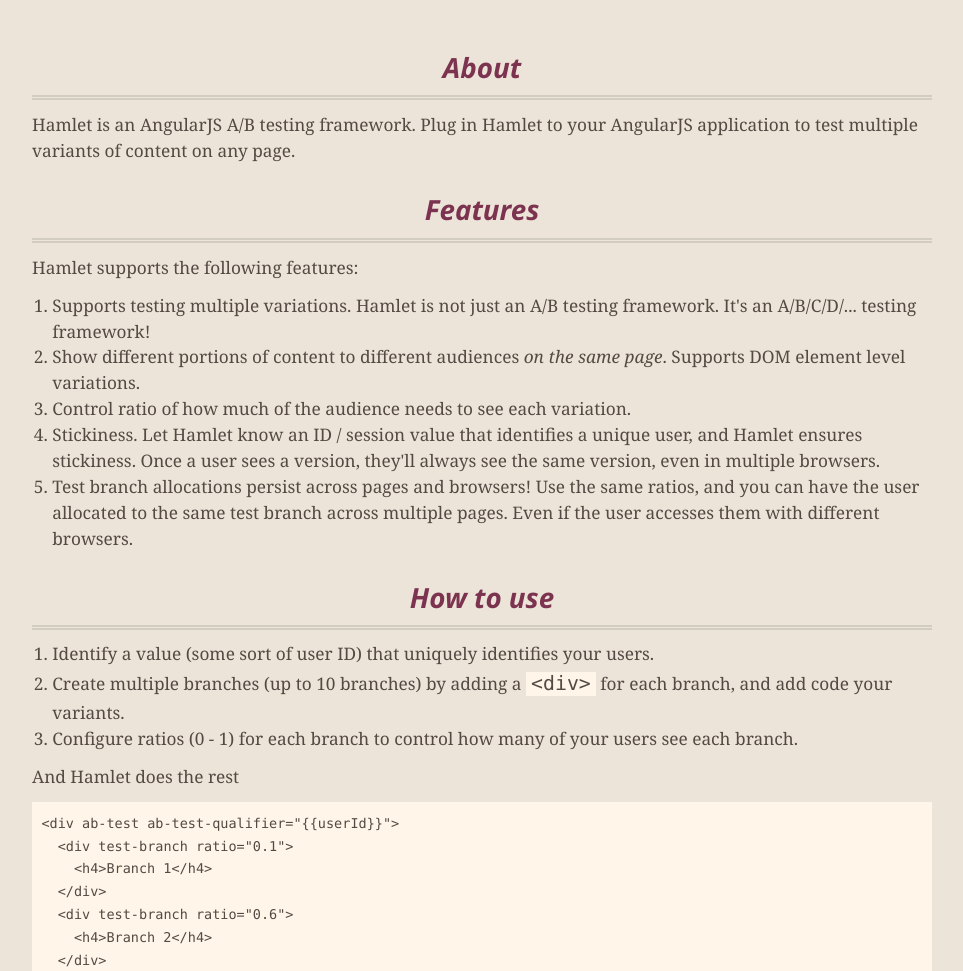
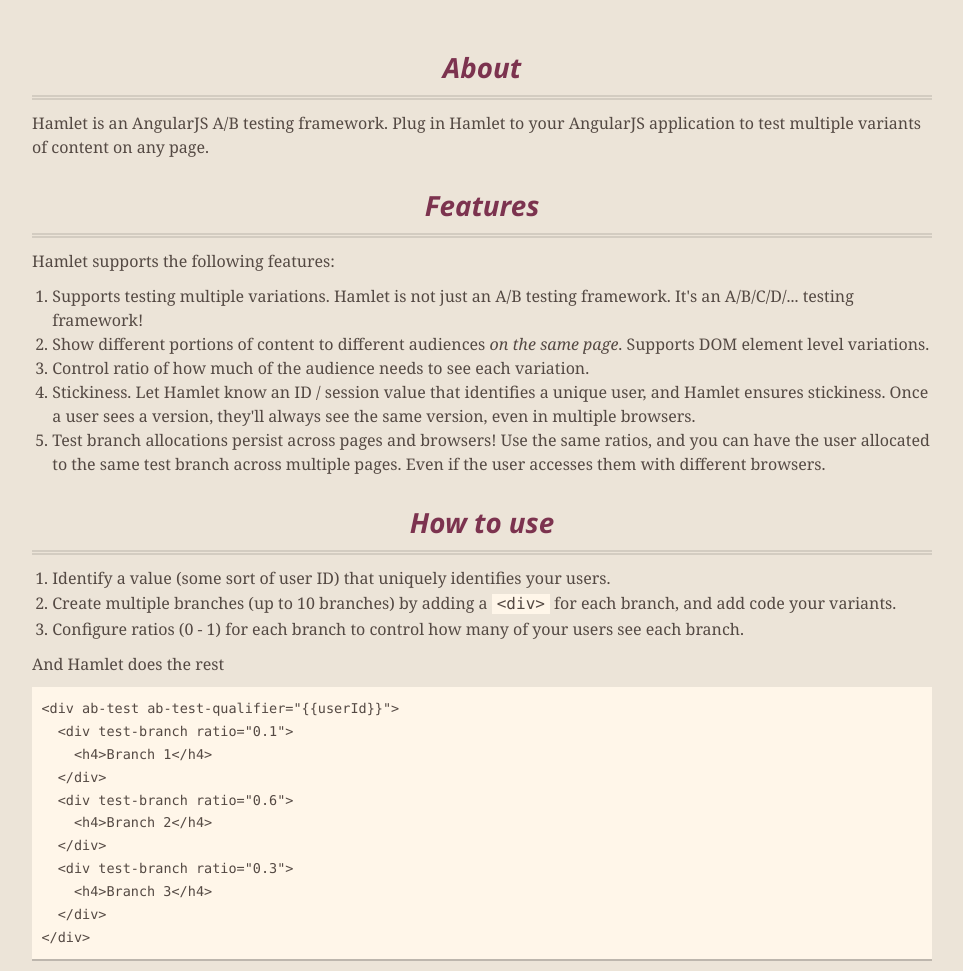
Before and after one commit to koushikkothagal/hamlet, a plain HTML site: page index.html in a window 1280 px wide. Shown: the part 811-1782 px from the top of the page, without its empty margins (158-1121 px from the left). Drawn offline with nearby package versions, Linux system fonts and the light colour scheme.

Commit message:
Making font size fixed - and so more consistent

```diff
--- a/stylesheets/screen.css
+++ b/stylesheets/screen.css
@@ -83,7 +83,7 @@
 }
 
 p, li, code {
-	font-size: 115% !important;
+	font-size: 16px !important;
 }
 /* HTML5 display-role reset for older browsers */
 article, aside, details, figcaption, figure,
```
